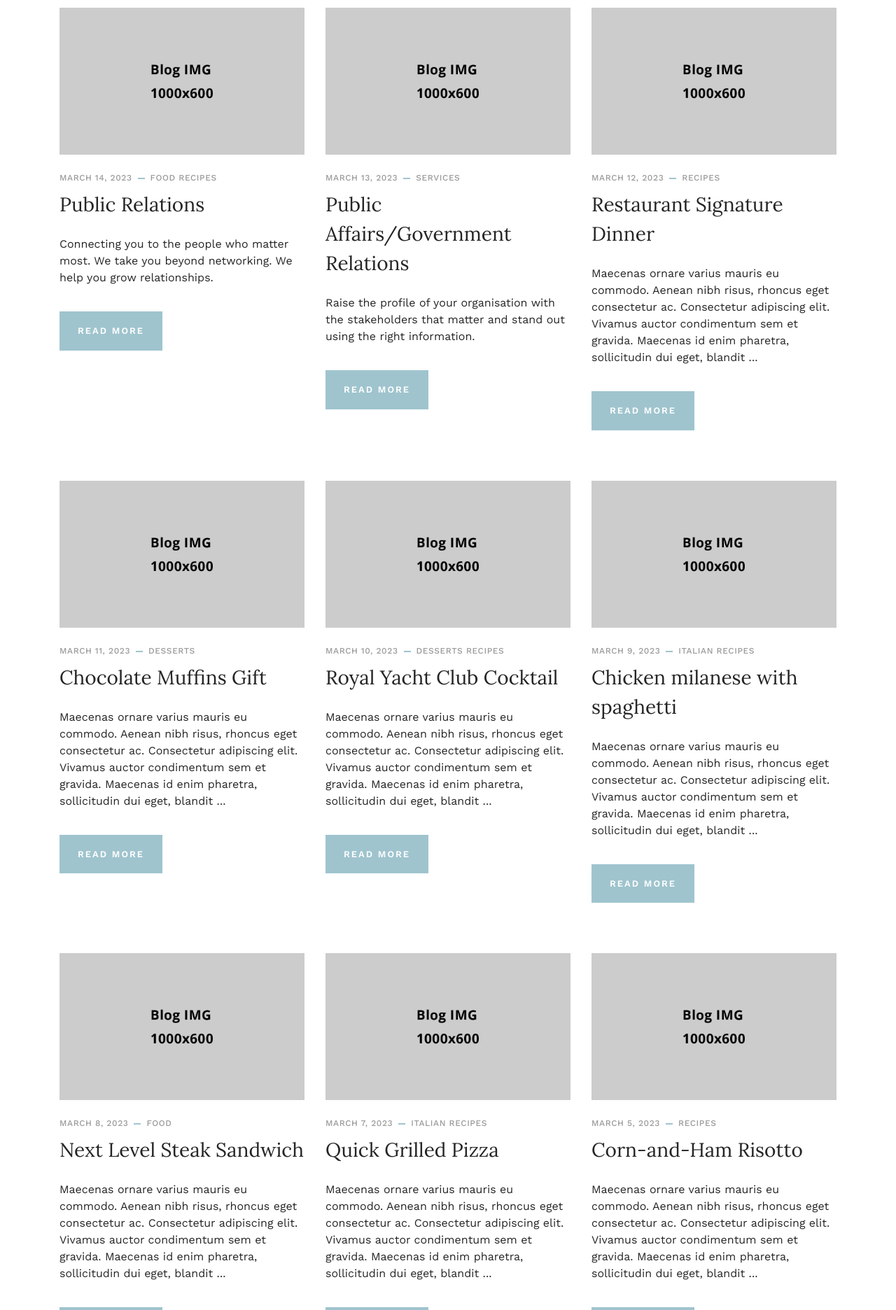
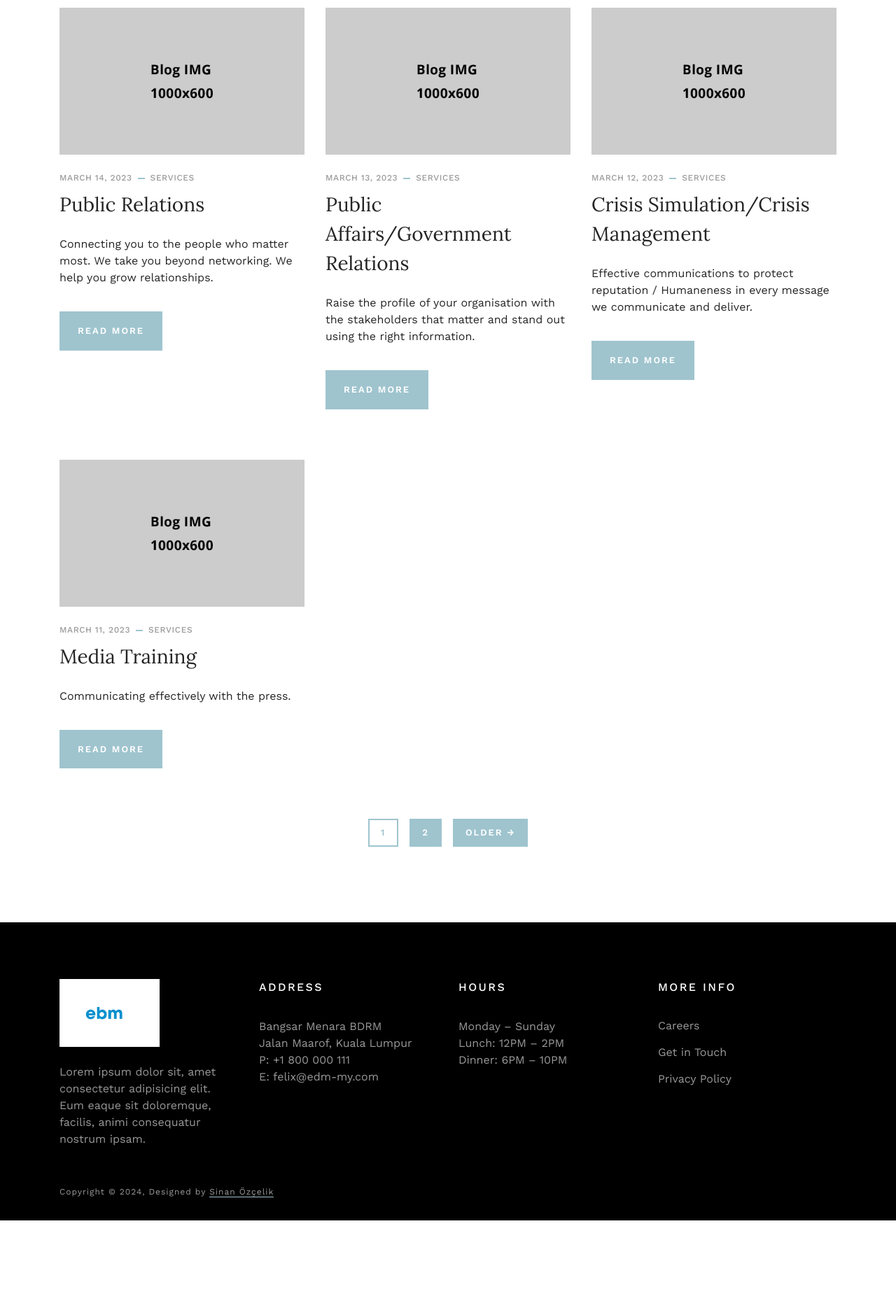
Before and after one commit to szilin08/website-template, a PHP site: page /blog.php in a window 1280 px wide. Shown: the part 897-2769 px from the top of the page at 70% size. After the commit the page ends 2641 px from the top, so only its background shows below. Run offline with PHP 8.4, Linux system fonts and the light colour scheme.

Commit message:
Update blog.php

```diff
--- a/blog.php
+++ b/blog.php
@@ -22,7 +22,7 @@
                      <div class="post-holder post-content content-grid">
                         <ul class="post-meta">
                            <li class="meta-date">March 14, 2023</li>
-                           <li class="meta-categ"><a href="#" rel="category tag">Food</a> <a href="#" rel="category tag">Recipes</a></li>
+                           <li class="meta-categ"><a href="#" rel="category tag">Services</a> <a href="#" rel="category tag"></a></li>
                         </ul>
                         <h2 class="article-title"><a href="blog-single-post.php">Public Relations</a></h2>
                         <div class="article-excerpt">Connecting you to the people who matter most. We take you beyond networking. We help you grow relationships.</div>
@@ -58,12 +58,10 @@
                      <div class="post-holder post-content content-grid">
                         <ul class="post-meta">
                            <li class="meta-date">March 12, 2023</li>
-                           <li class="meta-categ"><a href="#" rel="category tag">Recipes</a></li>
+                           <li class="meta-categ"><a href="#" rel="category tag">Services</a></li>
                         </ul>
-                        <h2 class="article-title"><a href="blog-single-post.php">Restaurant Signature Dinner</a></h2>
-                        <div class="article-excerpt">Maecenas ornare varius mauris eu commodo. Aenean nibh risus,
-                           rhoncus eget consectetur ac. Consectetur adipiscing elit. Vivamus auctor condimentum sem et
-                           gravida. Maecenas id enim pharetra, sollicitudin dui eget, blandit ...</div>
+                        <h2 class="article-title"><a href="blog-single-post.php">Crisis Simulation/Crisis Management</a></h2>
+                        <div class="article-excerpt">Effective communications to protect reputation / Humaneness in every message we communicate and deliver.</div>
                         <a class="view-more" href="blog-single-post.php">Read More </a>
                      </div>
                   </article>
@@ -81,18 +79,16 @@
                      <div class="post-holder post-content content-grid">
                         <ul class="post-meta">
                            <li class="meta-date">March 11, 2023</li>
-                           <li class="meta-categ"><a href="#" rel="category tag">Desserts</a></li>
+                           <li class="meta-categ"><a href="#" rel="category tag">Services</a></li>
                         </ul>
-                        <h2 class="article-title"><a href="blog-single-post.php">Chocolate Muffins Gift</a></h2>
-                        <div class="article-excerpt">Maecenas ornare varius mauris eu commodo. Aenean nibh risus,
-                           rhoncus eget consectetur ac. Consectetur adipiscing elit. Vivamus auctor condimentum sem et
-                           gravida. Maecenas id enim pharetra, sollicitudin dui eget, blandit ...</div>
+                        <h2 class="article-title"><a href="blog-single-post.php">Media Training</a></h2>
+                        <div class="article-excerpt">Communicating effectively with the press.</div>
                         <a class="view-more" href="blog-single-post.php">Read More </a>
                      </div>
                   </article>
                </div>
                <!-- /col-md-4 -->
-               <div class="col-md-4">
+               <!--<div class="col-md-4">
                   <article class="blog-item blog-item-3col-grid">
                      <a href="blog-single-post.php">
                         <div class="post-image"> <img src="images/blog/blog4.jpg" class="img-fluid"
@@ -101,7 +97,7 @@
                      <div class="post-holder post-content content-grid">
                         <ul class="post-meta">
                            <li class="meta-date">March 10, 2023</li>
-                           <li class="meta-categ"><a href="#" rel="category tag">Desserts</a> <a href="#"
+                           <li class="meta-categ"><a href="#" rel="category tag">Services</a> <a href="#"
                                  rel="category tag">Recipes</a></li>
                         </ul>
                         <h2 class="article-title"><a href="blog-single-post.php">Royal Yacht Club Cocktail</a></h2>
@@ -111,9 +107,9 @@
                         <a class="view-more" href="blog-single-post.php">Read More </a>
                      </div>
                   </article>
-               </div>
+               </div> -->
                <!-- /col-md-4 -->
-               <div class="col-md-4">
+             <!--  <div class="col-md-4">
                   <article class="blog-item blog-item-3col-grid">
                      <a href="blog-single-post.php">
                         <div class="post-image"> <img src="images/blog/blog7.jpg" class="img-fluid"
@@ -133,11 +129,11 @@
                         <a class="view-more" href="blog-single-post.php">Read More </a>
                      </div>
                   </article>
-               </div>
+               </div> -->
                <!-- /col-md-4 -->
-            </div>
+       <!--     </div>
             <!-- /row -->
-            <div class="row">
+           <!-- <div class="row">
                <div class="col-md-4">
                   <article class="blog-item blog-item-3col-grid">
                      <a href="blog-single-post.php">
@@ -158,7 +154,7 @@
                   </article>
                </div>
                <!-- /col-md-4 -->
-               <div class="col-md-4">
+              <!-- <div class="col-md-4">
                   <article class="blog-item blog-item-3col-grid">
                      <a href="blog-single-post.php">
                         <div class="post-image"> <img src="images/blog/blog5.jpg" class="img-fluid"
@@ -179,7 +175,7 @@
                   </article>
                </div>
                <!-- /col-md-4 -->
-               <div class="col-md-4">
+             <!--  <div class="col-md-4">
                   <article class="blog-item blog-item-3col-grid">
                      <a href="blog-single-post.php">
                         <div class="post-image"> <img src="images/blog/blog6.jpg" class="img-fluid"
@@ -200,7 +196,7 @@
                </div>
                <!-- /col-md-4 -->
             </div>
-            <!-- /row -->
+          <!--  <!-- /row -->
             <div class="prev-next"><span class="nav-page"></span><span class="page-numbers current-page">1</span> <a
                   class="page-numbers" href="#" title="Page 2">2</a> <span class="nav-page"><a href="#">Older
                      &rarr;</a></span></div>
```
